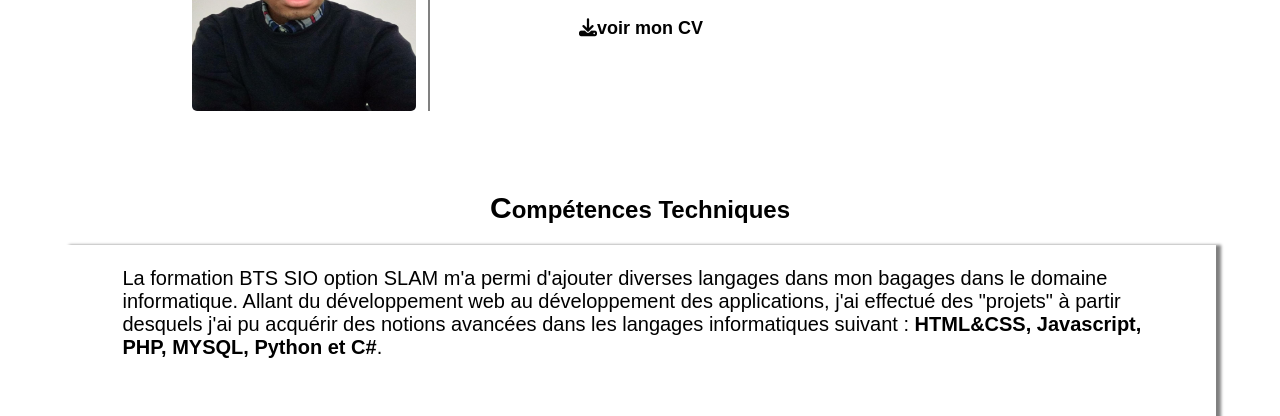
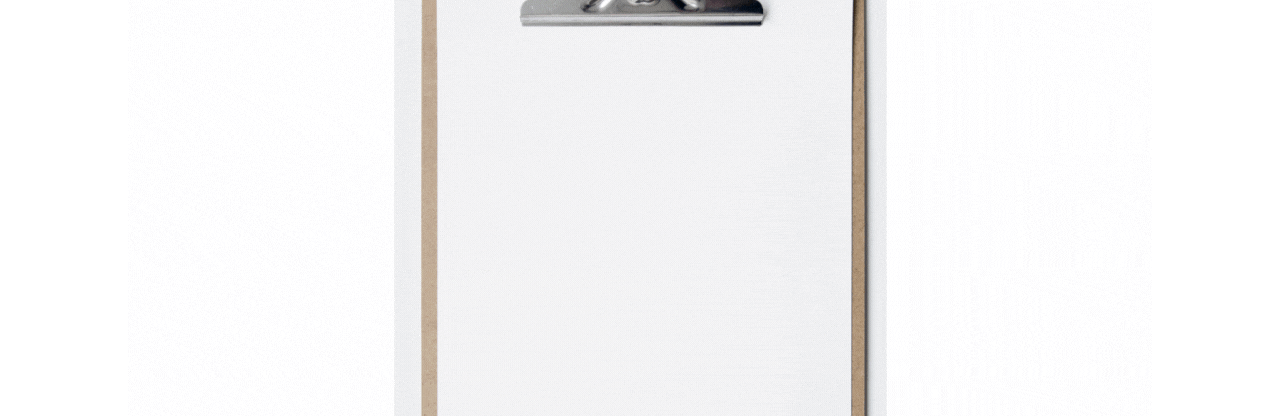
Before and after one commit to SDayar/Portfolio_site, a website: page pages/Profil.html in a window 1280 px wide. Shown: the part 403-819 px from the top of the page. Drawn offline with Linux system fonts and the light colour scheme.

Commit message:
Update Profil.html

```diff
--- a/pages/Profil.html
+++ b/pages/Profil.html
@@ -53,7 +53,7 @@
         </header>
      <center>
          <!-- Profil -->
-        <center> <img src="../sommaire.gif" alt="Sommaire" style="display:none; margin-top:10px;/>
+        <center> <img src="../sommaire.gif" alt="Sommaire" style="margin-top:10px;" class="sommaire"/></center>
          <section class="photoprofil">
 
              <article class="photo"><img src="../images/photo.jpg" alt='photo de profil' width='25%' />
```
